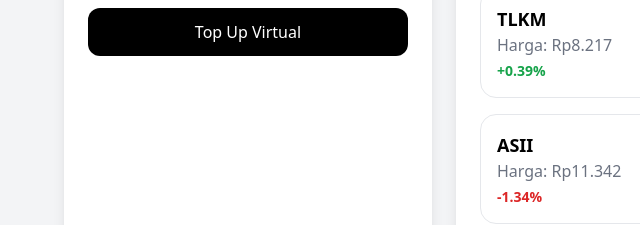
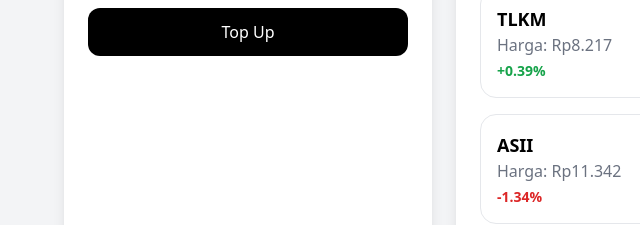
Before and after one commit to hs-182/Saham., a plain HTML site: page index.html in a window 1280 px wide. Shown: the part 384-609 px from the top of the page, 0-640 px from the left. Drawn offline with nearby package versions, Linux system fonts and the light colour scheme.

Commit message:
Update index.html

```diff
--- a/index.html
+++ b/index.html
@@ -31,7 +31,7 @@
 
     <button onclick="topUp()"
       class="bg-black text-white rounded-xl w-full py-3 mt-3">
-      Top Up Virtual
+      Top Up
     </button>
   </div>
 
```
